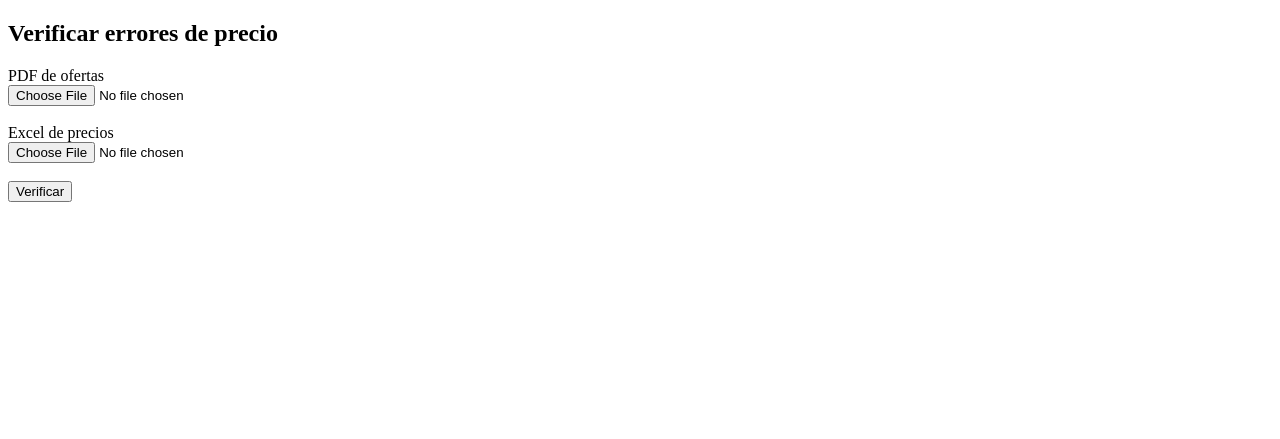
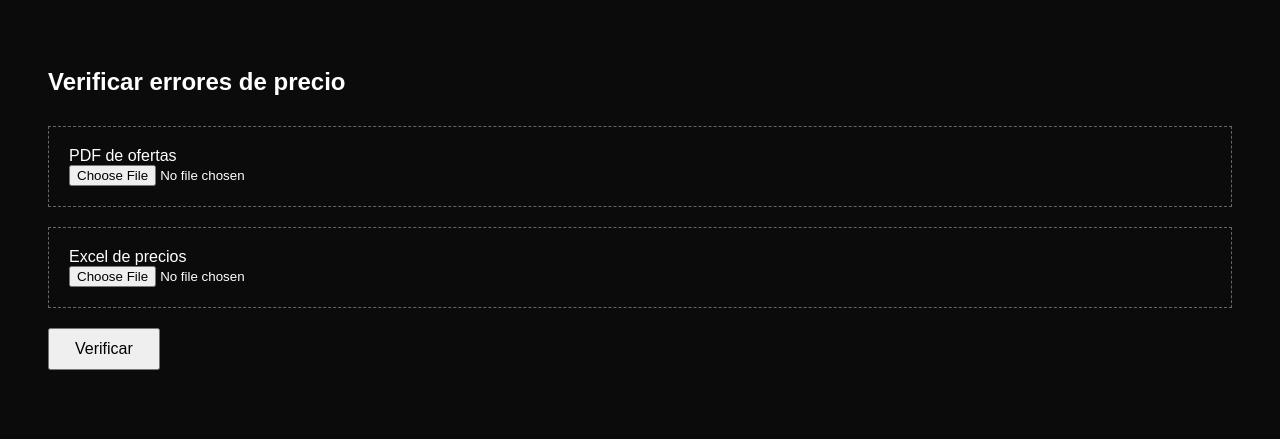
Before and after one commit to somosyaju/yajuneta, a FastAPI app: page / in a window 1280 px wide. Shown: the top 439 px of the page. Run offline with FastAPI, Linux system fonts and the light colour scheme.

Commit message:
Update index.html

```diff
--- a/templates/index.html
+++ b/templates/index.html
@@ -2,17 +2,56 @@
 <html lang="es">
 <head>
 <meta charset="UTF-8">
-    <title>Verificador de precios con IA</title>
+<title>Yajuneta – Verificador</title>
+
+<style>
+body {
+  background:#0b0b0b;
+  color:white;
+  font-family:Arial, Helvetica, sans-serif;
+  padding:40px;
+}
+
+h2 { margin-bottom:30px; }
+
+.upload {
+  border:1px dashed #666;
+  padding:20px;
+  margin-bottom:20px;
+}
+
+button {
+  padding:10px 25px;
+  font-size:16px;
+  cursor:pointer;
+}
+
+button:hover {
+  background:#0a2cff;
+  color:white;
+}
+
+#resultado {
+  margin-top:30px;
+  white-space:pre-wrap;
+}
+</style>
 </head>
+
 <body>
+
 <h2>Verificar errores de precio</h2>
 
 <form id="form">
+  <div class="upload">
     <label>PDF de ofertas</label><br>
-        <input type="file" name="pdf" accept=".pdf" required><br><br>
+    <input type="file" name="pdf" accept=".pdf" required>
+  </div>
 
+  <div class="upload">
     <label>Excel de precios</label><br>
-        <input type="file" name="excel" accept=".xlsx" required><br><br>
+    <input type="file" name="excel" accept=".xlsx" required>
+  </div>
 
   <button type="submit">Verificar</button>
 </form>
@@ -47,5 +86,6 @@
   }
 });
 </script>
+
 </body>
 </html>
```
Lines whose indentation alone changed are shown as unchanged.
